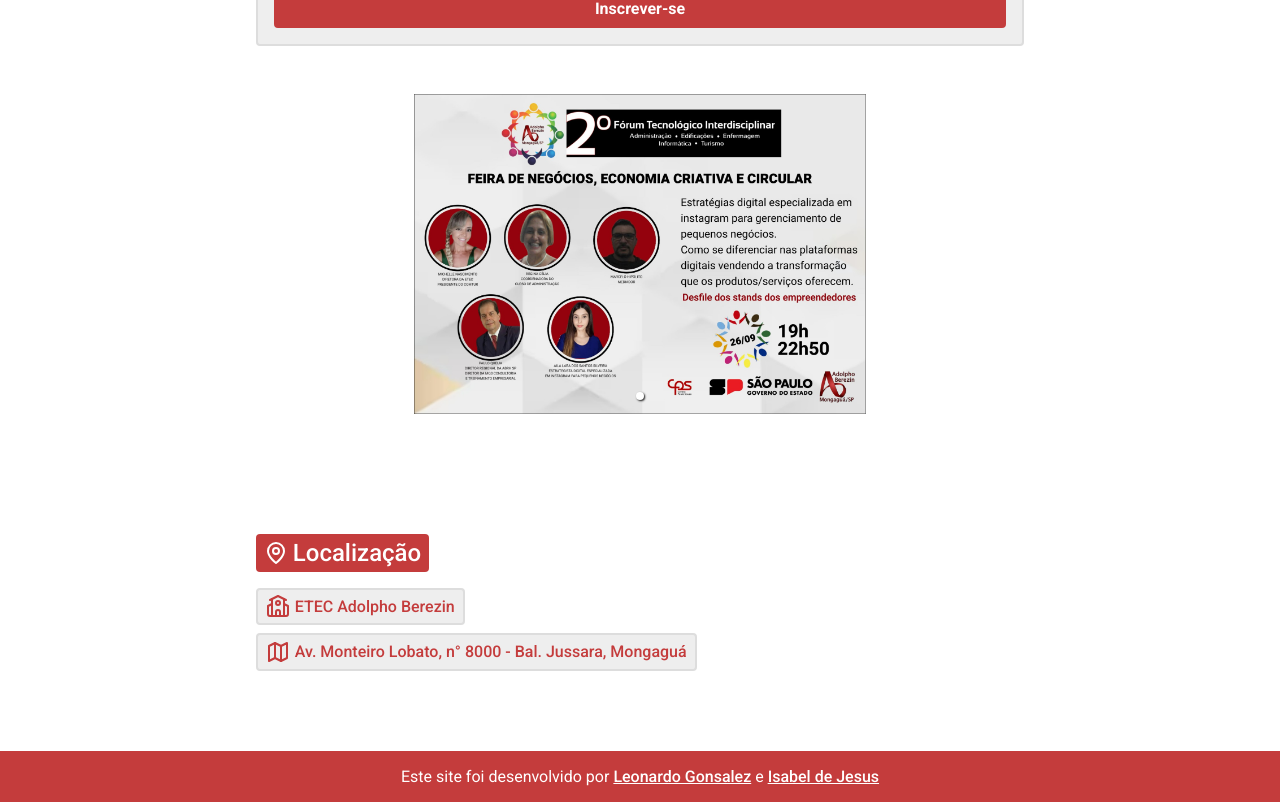
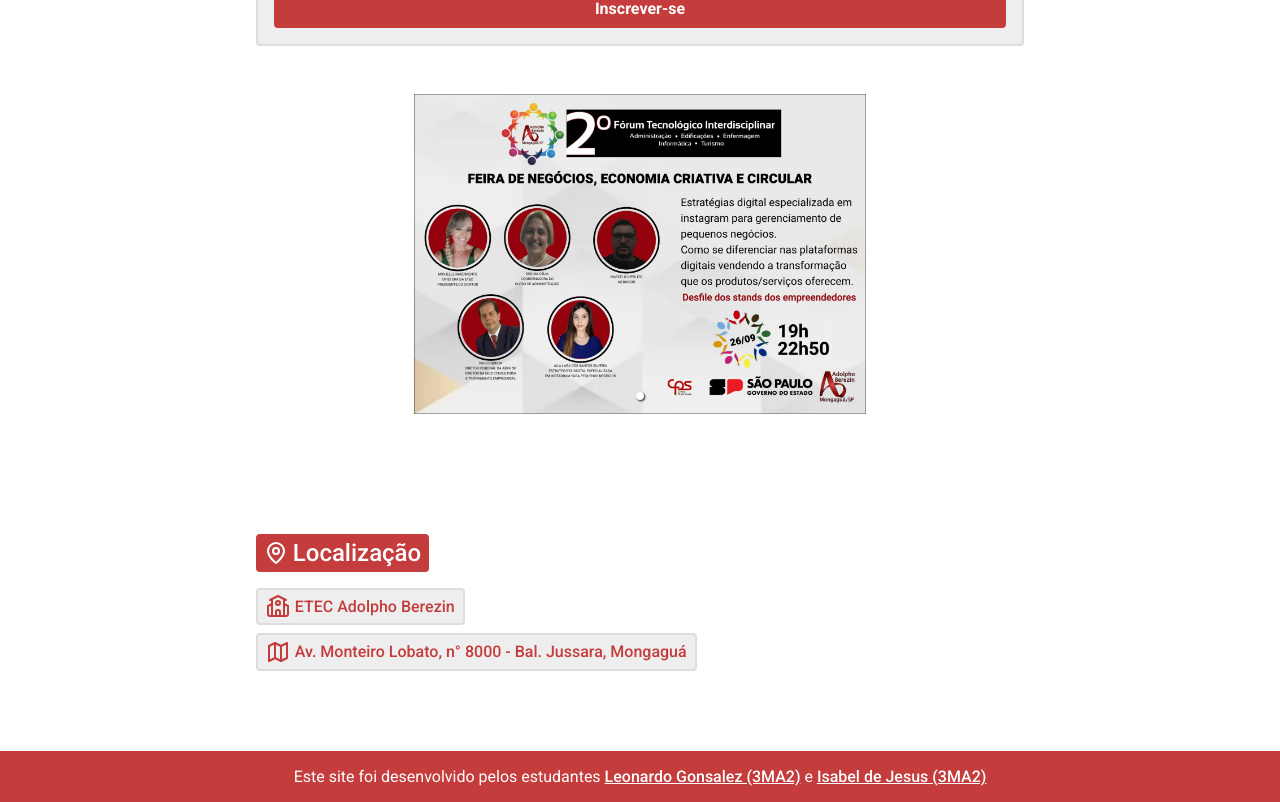
Before and after one commit to leeool/forum-tec-inter-client, a React (Vite) app: page / in a window 1280 px wide. Shown: the part 1098-1900 px from the top of the page. Built offline with nearby package versions, Linux system fonts and the light colour scheme.

Commit message:
feat: update footer & images

```diff
--- a/src/interfaces/Footer/Footer.tsx
+++ b/src/interfaces/Footer/Footer.tsx
@@ -5,7 +5,7 @@ const Footer = () => {
   return (
     <S.Container>
       <p>
-        Este site foi desenvolvido por <a href="https://www.linkedin.com/in/leonardo-gonsalez/" rel="external" target='_blank'>Leonardo Gonsalez</a> e <a href="https://www.instagram.com/wassup4bel/" rel='external' target='_blank'>Isabel de Jesus</a></p>
+        Este site foi desenvolvido pelos estudantes <a href="https://www.linkedin.com/in/leonardo-gonsalez/" rel="external" target='_blank'>Leonardo Gonsalez (3MA2)</a> e <a href="https://www.instagram.com/wassup4bel/" rel='external' target='_blank'>Isabel de Jesus (3MA2)</a></p>
     </S.Container>
   )
 }
```
Also changed, not shown: src/assets/img-27.jpeg.
